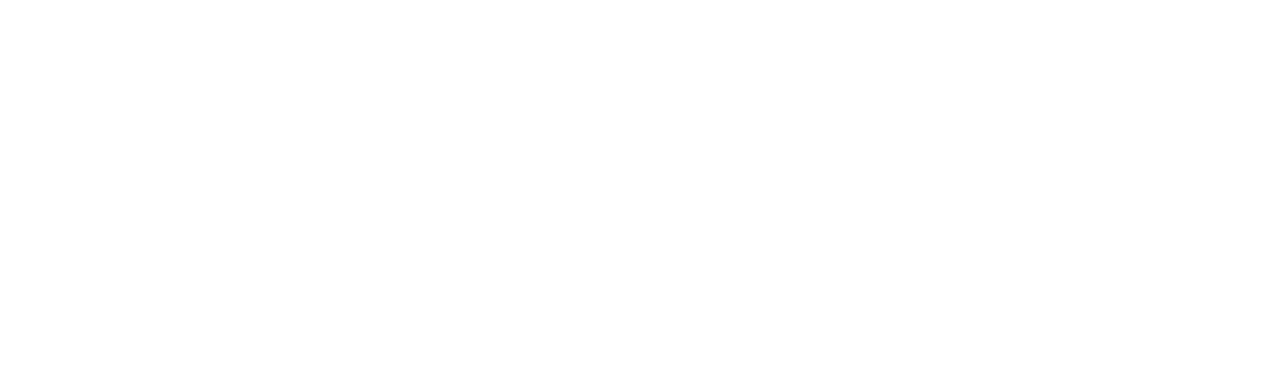
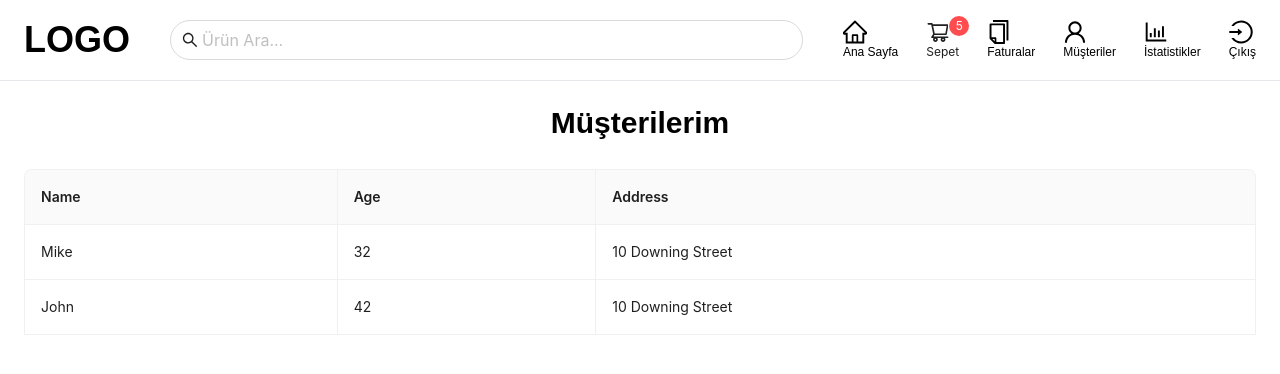
Before and after one commit to unsatisfiedcale/MERN-POS-App, a React (Create React App) app in the folder client/: page /customers in a window 1280 px wide. Before the commit this address had no page. Shown: the top 374 px of the page. Built offline with nearby package versions, Linux system fonts and the light colour scheme.

Commit message:
PrintBill/CustomerPage

```diff
--- a/client/src/App.jsx
+++ b/client/src/App.jsx
@@ -2,6 +2,7 @@ import { BrowserRouter, Routes, Route } from "react-router-dom";
 import HomePage from "./pages/HomePage";
 import CartPage from "./pages/CartPage";
 import BillPage from "./pages/BillPage";
+import CustomerPage from "./pages/CustomerPage";
 function App() {
 
 
@@ -11,6 +12,7 @@ function App() {
       <Route path="/" element={<HomePage />} />
       <Route path="/cart" element={<CartPage />} />
       <Route path="/bills" element={<BillPage />} />
+      <Route path="/customers" element={<CustomerPage />} />
     </Routes>
     </BrowserRouter>
   );
--- a/client/src/components/bills/PrintBill.jsx
+++ b/client/src/components/bills/PrintBill.jsx
@@ -60,31 +60,39 @@ const PrintBill = ({ isModalOpen, setIsModalOpen }) => {
                   <tr className="border-b border-slate-200">
                     <th
                       scope="col"
-                      className="py-3.5 pl-4 text-left text-sm font-normal text-slate-700 sm:pl-6 md:pl-0 sm:table-cell hidden"
+                      className="py-3.5  text-left text-sm font-normal text-slate-700  md:pl-0 sm:table-cell hidden"
                     >
                       Görsel
                     </th>
                     <th
+
                       scope="col"
-                      className="py-3.5 pl-4 text-left text-sm font-normal text-slate-700 sm:pl-6 md:pl-0 sm:table-cell hidden"
+                      className="py-3.5  sm:table-cell hidden text-left text-sm font-normal text-slate-700  md:pl-0  "
+                    >
+                      Başlık
+                    </th>
+                    <th
+                    colSpan={4}
+                      scope="col"
+                      className="py-3.5  sm:hidden text-left text-sm font-normal text-slate-700  md:pl-0 "
                     >
                       Başlık
                     </th>
                     <th
                       scope="col"
-                      className="py-3.5 pl-4 text-left text-sm font-normal text-slate-700 sm:pl-6 md:pl-0 sm:table-cell hidden"
+                      className="py-3.5  text-left text-sm font-normal text-slate-700  md:pl-0 sm:table-cell hidden"
                     >
                       Fiyat
                     </th>
                     <th
                       scope="col"
-                      className="py-3.5 pl-4 text-center text-sm font-normal text-slate-700 sm:pl-6 md:pl-0 sm:table-cell hidden"
+                      className="py-3.5  text-center text-sm font-normal text-slate-700  md:pl-0 sm:table-cell hidden"
                     >
                       Adet
                     </th>
                     <th
                       scope="col"
-                      className="py-3.5 pl-4 text-end text-sm font-normal text-slate-700 sm:pl-6 md:pl-0 sm:table-cell hidden"
+                      className="py-3.5  text-end text-sm font-normal text-slate-700  md:pl-0 "
                     >
                       Toplam
                     </th>
@@ -92,20 +100,29 @@ const PrintBill = ({ isModalOpen, setIsModalOpen }) => {
                 </thead>
                 <tbody>
                   <tr className="border-b border-slate-200">
-                    <td className="py-4 pr-3">
+                    <td className="py-4 pr-3 sm:table-cell hidden">
                       <img
                         src="https://i.lezzet.com.tr/images-xxlarge-secondary/elma-nasil-yenir-221135ca-f383-474c-a4f5-ad02a45db978.jpg"
                         alt=""
                         className="w-12 h-12 object-fill"
                       ></img>
                     </td>
-                    <td className="py-4 pr-3">
+                    <td className="py-4 pr-3 sm:table-cell hidden">
+                      <div className="flex flex-col">
                       <span className="font-medium">Elma</span>
+                      <span className="sm:hidden inline-block text-xs">Birim Fiyatı 5₺</span>
+                      </div>
                     </td>
-                    <td className="py-4 pr-3">
+                    <td colSpan={4} className="py-4 pr-3 sm:hidden ">
+                      <div className="flex flex-col">
+                      <span className="font-medium">Elma</span>
+                      <span className="sm:hidden inline-block text-xs">Birim Fiyatı 5₺</span>
+                      </div>
+                    </td>
+                    <td className="py-4 pr-3  sm:table-cell hidden">
                       <span className="font-medium">5₺</span>
                     </td>
-                    <td className="py-4 pr-3 text-center">
+                    <td className="py-4 pr-3 text-center sm:table-cell hidden">
                       <span className="font-medium">1</span>
                     </td>{" "}
                     <td className="py-4 pr-3 text-end">
@@ -115,28 +132,47 @@ const PrintBill = ({ isModalOpen, setIsModalOpen }) => {
                 </tbody>
                 <tfoot>
                   <tr>
-                    <th className="text-right pt-6" colSpan="4" scope="row">
+                    <th className="text-right pt-4 sm:table-cell hidden" colSpan="4" scope="row">
                       <span className="font-normal text-slate-700">
                         Ara Toplam
                       </span>
                     </th>
-                    <th className="text-right pt-6" colSpan="4" scope="row">
+                    <th className="text-left pt-4 sm:hidden" colSpan="4"  scope="row">
+                      <p className="font-normal text-slate-700">
+                        Ara Toplam
+                      </p>
+                    </th>
+                    <th className="text-right pt-4"  scope="row">
                       <span className="font-normal text-slate-700">53 ₺</span>
                     </th>
                   </tr>
                   <tr>
-                    <th className="text-right pt-6" colSpan="4" scope="row">
-                      <span className="font-normal text-slate-700">KDV</span>
+                  <th className="text-right pt-4 sm:table-cell hidden" colSpan="4" scope="row">
+                      <span className="font-normal text-slate-700">
+                        KDV
+                      </span>
                     </th>
-                    <th className="text-right pt-6" colSpan="4" scope="row">
+                    <th className="text-left pt-4 sm:hidden" colSpan="4"  scope="row">
+                      <p className="font-normal text-slate-700">
+                        KDV
+                      </p>
+                    </th>
+                    <th className="text-right pt-4" colSpan="4" scope="row">
                       <span className="font-normal text-red-700">+4.88</span>
                     </th>
                   </tr>
                   <tr>
-                    <th className="text-right pt-6" colSpan="4" scope="row">
-                      <span className="font-normal text-slate-700">Toplam</span>
+                  <th className="text-right pt-4 sm:table-cell hidden" colSpan="4" scope="row">
+                      <span className="font-normal text-slate-700">
+                        Genel Toplam
+                      </span>
                     </th>
-                    <th className="text-right pt-6" colSpan="4" scope="row">
+                    <th className="text-left pt-4 sm:hidden" colSpan="4"  scope="row">
+                      <p className="font-normal text-slate-700">
+                        Genel Toplam
+                      </p>
+                    </th>
+                    <th className="text-right pt-4" colSpan="4" scope="row">
                       <span className="font-normal text-slate-700">57.88 ₺</span>
                     </th>
                   </tr>
--- a/client/src/components/header/Header.jsx
+++ b/client/src/components/header/Header.jsx
@@ -52,13 +52,13 @@ const Header = () => {
             <CopyOutlined className="md:text-2xl text-xl" />
             <span className="md:text-xs text-[10px]">Faturalar </span>
           </Link>
-          <a
-            href={"/"}
+          <Link
+            to={"/customers"}
             className="menu-link flex flex-col hover:text-[#40a9ff] transition-all"
           >
             <UserOutlined className="md:text-2xl text-xl" />
             <span className="md:text-xs text-[10px]">Müşteriler </span>
-          </a>
+          </Link>
           <a
             href={"/"}
             className="menu-link flex flex-col hover:text-[#40a9ff] transition-all"
--- /dev/null
+++ b/client/src/pages/CustomerPage.jsx
@@ -0,0 +1,49 @@
+import Header from "../components/header/Header";
+import { Table } from "antd";
+
+const CustomerPage = () => {
+  const dataSource = [
+    {
+      key: "1",
+      name: "Mike",
+      age: 32,
+      address: "10 Downing Street",
+    },
+    {
+      key: "2",
+      name: "John",
+      age: 42,
+      address: "10 Downing Street",
+    },
+  ];
+  const columns = [
+    {
+      title: "Name",
+      dataIndex: "name",
+      key: "name",
+    },
+    {
+      title: "Age",
+      dataIndex: "age",
+      key: "age",
+    },
+    {
+      title: "Address",
+      dataIndex: "address",
+      key: "address",
+    },
+  ];
+  return (
+    <>
+      <Header />
+      <div className="px-6">
+        <h1 className="text-3xl font-bold text-center mb-7">Müşterilerim</h1>
+        <Table dataSource={dataSource} columns={columns} bordered  pagination = {false} />
+        <div className="cart-total flex justify-end mt-4">
+        </div>
+      </div>
+    </>
+  );
+};
+
+export default CustomerPage;
```
